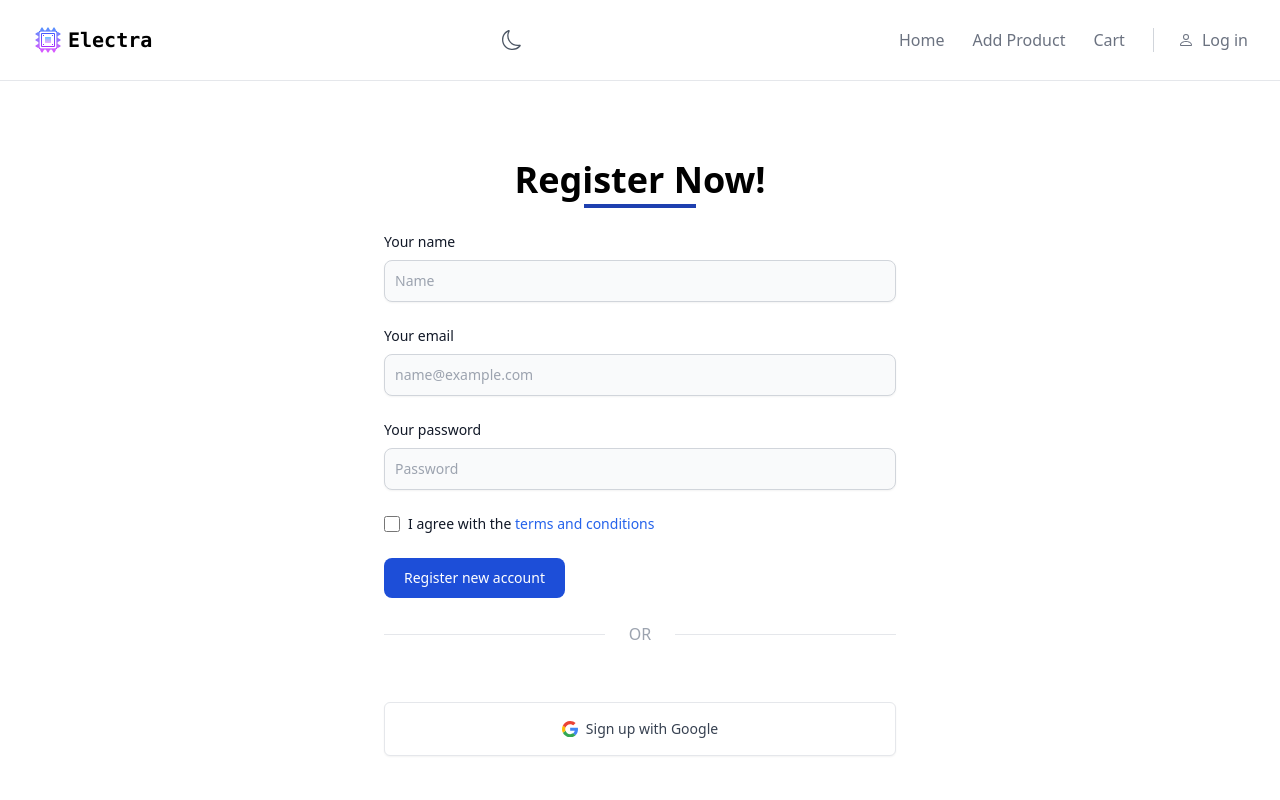
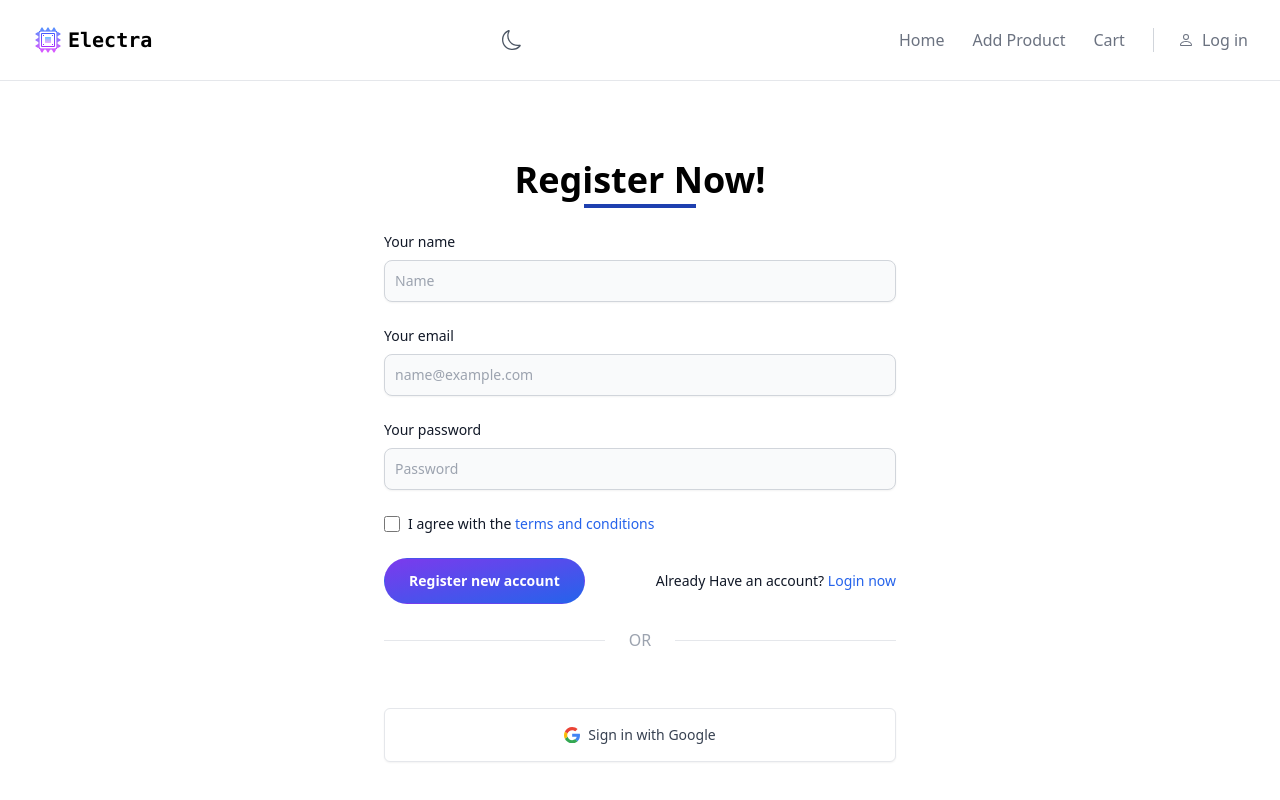
Before and after one commit to imtiazsakib15/electra-client, a React (Vite) app: page /register in a window 1280 px wide. Shown: the top 800 px of the page. Built offline with nearby package versions, Linux system fonts and the light colour scheme; no server answers.

Commit message:
Log out button added

```diff
--- a/package.json
+++ b/package.json
@@ -17,6 +17,7 @@
     "prop-types": "^15.8.1",
     "react": "^18.2.0",
     "react-dom": "^18.2.0",
+    "react-hot-toast": "^2.4.1",
     "react-icons": "^4.11.0",
     "react-router-dom": "^6.17.0",
     "sort-by": "^0.0.2",
--- a/src/components/NavBar.jsx
+++ b/src/components/NavBar.jsx
@@ -1,16 +1,32 @@
 import { NavLink } from "react-router-dom";
 import "./../themes/ThemeToggle";
 import Logo from "./Logo";
+import { useContext } from "react";
+import { AuthContext } from "../providers/AuthProvider";
+import Button from "./Button";
+import toast from "react-hot-toast";
 
 const NavBar = () => {
+  const { user, logOut } = useContext(AuthContext);
+
+  const handleLogOut = () => {
+    logOut()
+      .then(() => {
+        toast.success("Log out Successfully!");
+      })
+      .catch((error) => {
+        toast.error(error.message);
+      });
+  };
+
   return (
     <>
       <header className="flex flex-wrap fixed sm:justify-start sm:flex-nowrap z-50 w-full bg-white border-b border-gray-200 text-sm py-3 sm:py-0 dark:bg-gray-800 dark:border-gray-700">
         <nav
-          className="relative max-w-7xl w-full mx-auto px-4 sm:flex sm:items-center sm:justify-between sm:px-6 lg:px-8 sm:my-6"
+          className="relative max-w-7xl w-full mx-auto px-4 sm:flex sm:items-center sm:justify-between sm:px-6 lg:px-8"
           aria-label="Global"
         >
-          <div className="flex items-center justify-between">
+          <div className="flex items-center justify-between sm:my-6">
             <Logo />
             <div className="sm:hidden">
               <button
@@ -45,7 +61,7 @@ const NavBar = () => {
             </div>
           </div>
 
-          <div>
+          <div className="cursor-pointer sm:my-6">
             <span
               className="hs-dark-mode-active:hidden hs-dark-mode group flex items-center text-gray-600 hover:text-blue-600 font-medium dark:text-gray-400 dark:hover:text-gray-500"
               data-hs-theme-click-value="dark"
@@ -116,6 +132,11 @@ const NavBar = () => {
                 Cart
               </NavLink>
 
+              {user ? (
+                <div onClick={handleLogOut} className="p-2">
+                  <Button>Log Out</Button>
+                </div>
+              ) : (
                 <NavLink
                   className={({ isActive }) =>
                     isActive
@@ -136,6 +157,7 @@ const NavBar = () => {
                   </svg>
                   Log in
                 </NavLink>
+              )}
             </div>
           </div>
         </nav>
--- a/src/layout/Root.jsx
+++ b/src/layout/Root.jsx
@@ -1,6 +1,7 @@
 import { Outlet } from "react-router-dom";
 import NavBar from "../components/NavBar";
 import Footer from "../components/Footer";
+import { Toaster } from "react-hot-toast";
 
 const Root = () => {
   return (
@@ -10,6 +11,7 @@ const Root = () => {
         <Outlet />
       </div>
       <Footer />
+      <Toaster />
     </div>
   );
 };
--- a/src/pages/Register.jsx
+++ b/src/pages/Register.jsx
@@ -1,5 +1,8 @@
 import { useContext } from "react";
 import { AuthContext } from "../providers/AuthProvider";
+import { Link } from "react-router-dom";
+import Button from "../components/Button";
+import toast from "react-hot-toast";
 
 const Register = () => {
   const { createUser, googleSignIn } = useContext(AuthContext);
@@ -11,15 +14,27 @@ const Register = () => {
     const email = form.email.value;
     const password = form.password.value;
 
-    console.log(name, email, password);
+    if (password.length < 6) {
+      toast.error("Password have at least 6 characters");
+      return;
+    }
+    if (!/[^a-zA-Z0-9]/.test(password)) {
+      toast.error("Password should have at least one special character");
+      return;
+    }
+    if (!/[A-Z]/.test(password)) {
+      toast.error("Password should have at least one upper case character");
+      return;
+    }
 
     createUser(email, password)
       .then((userCredential) => {
         const user = userCredential.user;
         console.log(user);
+        toast.success('Register Successfully!')
       })
       .catch((error) => {
-        console.log(error.message);
+        toast.error(error.message);
       });
   };
 
@@ -28,9 +43,10 @@ const Register = () => {
       .then((userCredential) => {
         const user = userCredential.user;
         console.log(user);
+        toast.success('Sign In Successfully!')
       })
       .catch((error) => {
-        console.log(error.message);
+        toast.error(error.message);
       });
   };
 
@@ -103,20 +119,25 @@ const Register = () => {
             className="ml-2 text-sm font-medium text-gray-900 dark:text-gray-300"
           >
             I agree with the{" "}
-            <a
-              href="#"
+            <Link
+              to="/register"
               className="text-blue-600 hover:underline dark:text-blue-500"
             >
               terms and conditions
-            </a>
+            </Link>
           </label>
         </div>
-        <button
-          type="submit"
-          className="text-white bg-blue-700 hover:bg-blue-800 focus:ring-4 focus:outline-none focus:ring-blue-300 font-medium rounded-lg text-sm px-5 py-2.5 text-center dark:bg-blue-600 dark:hover:bg-blue-700 dark:focus:ring-blue-800"
-        >
-          Register new account
-        </button>
+        <div className="sm:flex sm:items-center sm:justify-between">
+          <button type="submit">
+            <Button>Register new account</Button>
+          </button>
+          <p className="text-sm mt-4 sm:mt-0 text-gray-900 dark:text-gray-300 font-medium">
+            Already Have an account?{" "}
+            <Link className="text-blue-600 hover:underline" to="/login">
+              Login now
+            </Link>
+          </p>
+        </div>
       </form>
       <div className="py-6 flex items-center text-gray-400 uppercase before:flex-[1_1_0%] before:border-t before:mr-6 after:flex-[1_1_0%] after:border-t after:ml-6 dark:text-gray-500 dark:before:border-gray-600 dark:after:border-gray-600">
         Or
@@ -151,7 +172,7 @@ const Register = () => {
               fill="#EB4335"
             />
           </svg>
-          Sign up with Google
+          Sign in with Google
         </button>
       </div>
     </div>
```
Also changed, not shown: 1 other file (tests, documents, lock files or other folders). Lines whose indentation alone changed are shown as unchanged.
